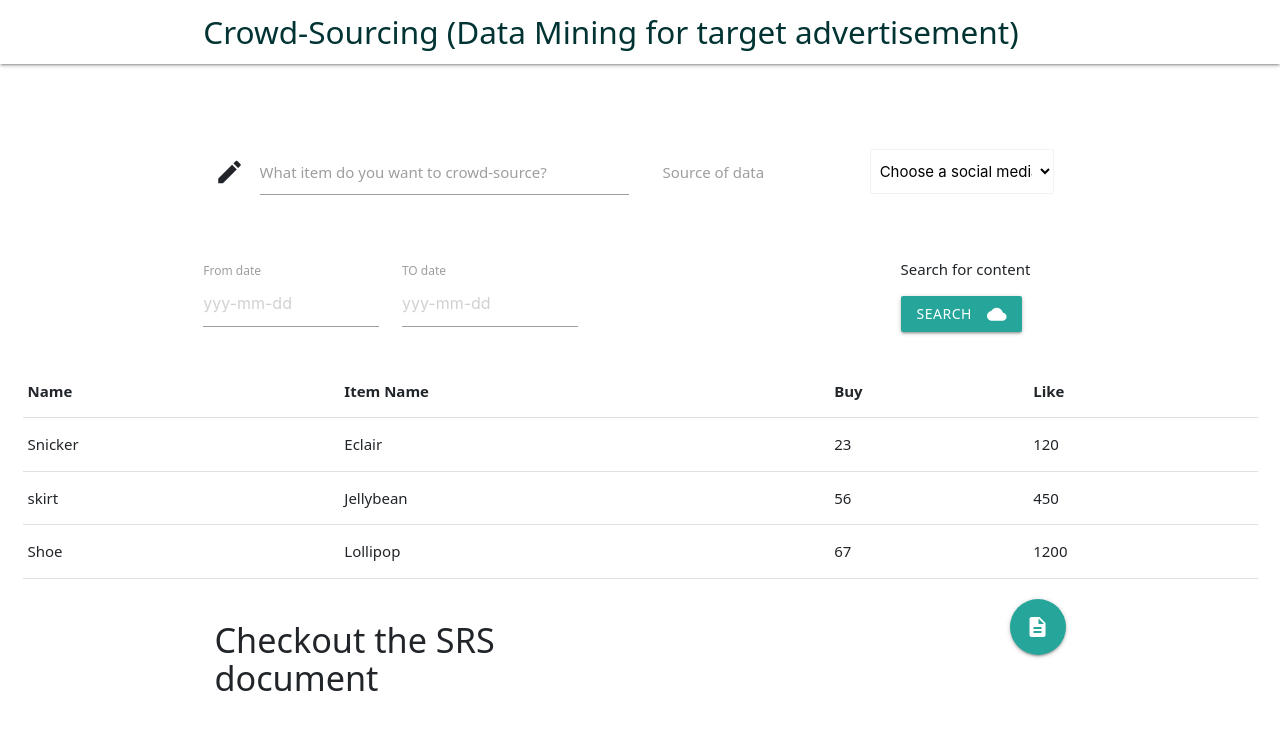
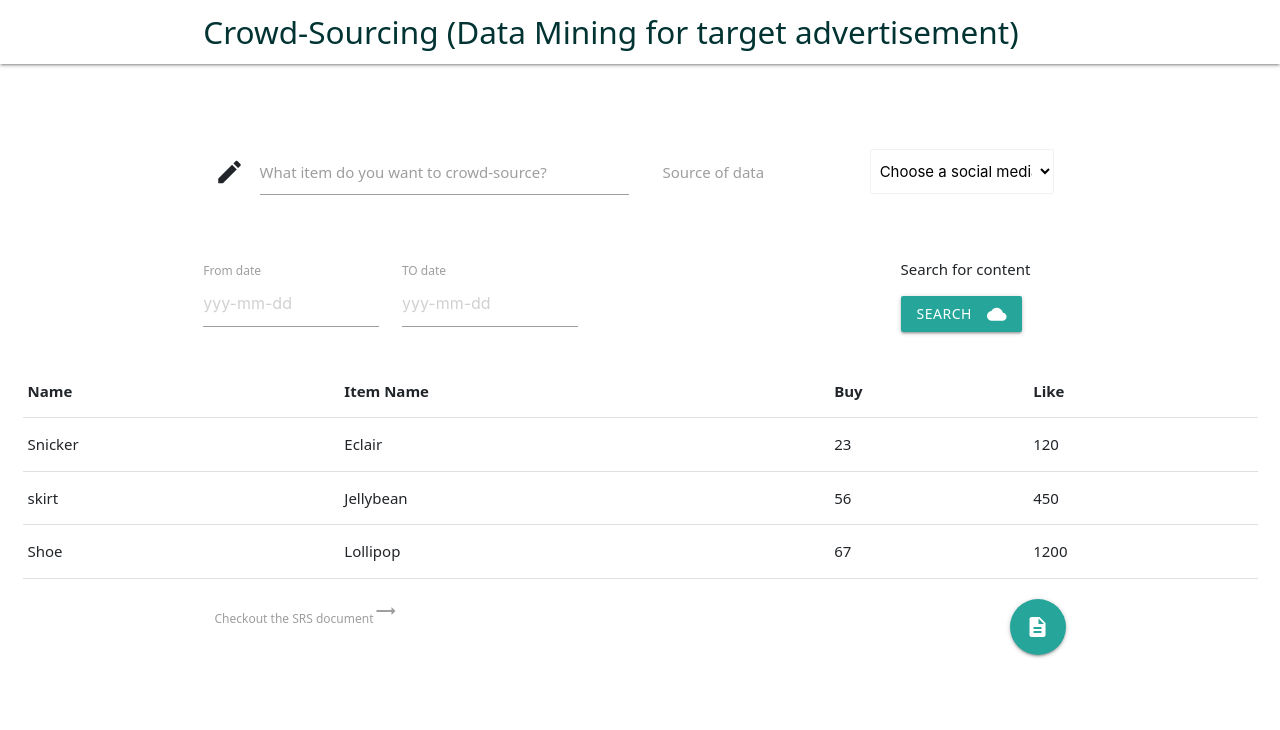
Before and after one commit to kuyesu/assignment, a plain HTML site: page index.html in a window 1280 px wide. Drawn offline with nearby package versions, Linux system fonts and the light colour scheme.

Commit message:
update icon

```diff
--- a/index.html
+++ b/index.html
@@ -131,7 +131,8 @@
   <div class="container">
     <div class="row">
       <div class="col s6">
-        <h4> Checkout the SRS document</h4>
+        <label> Checkout the SRS document<a><i class="material-icons">trending_flat</i></a>
+</label>
 
       </div>
       <div class="col s6">
```
